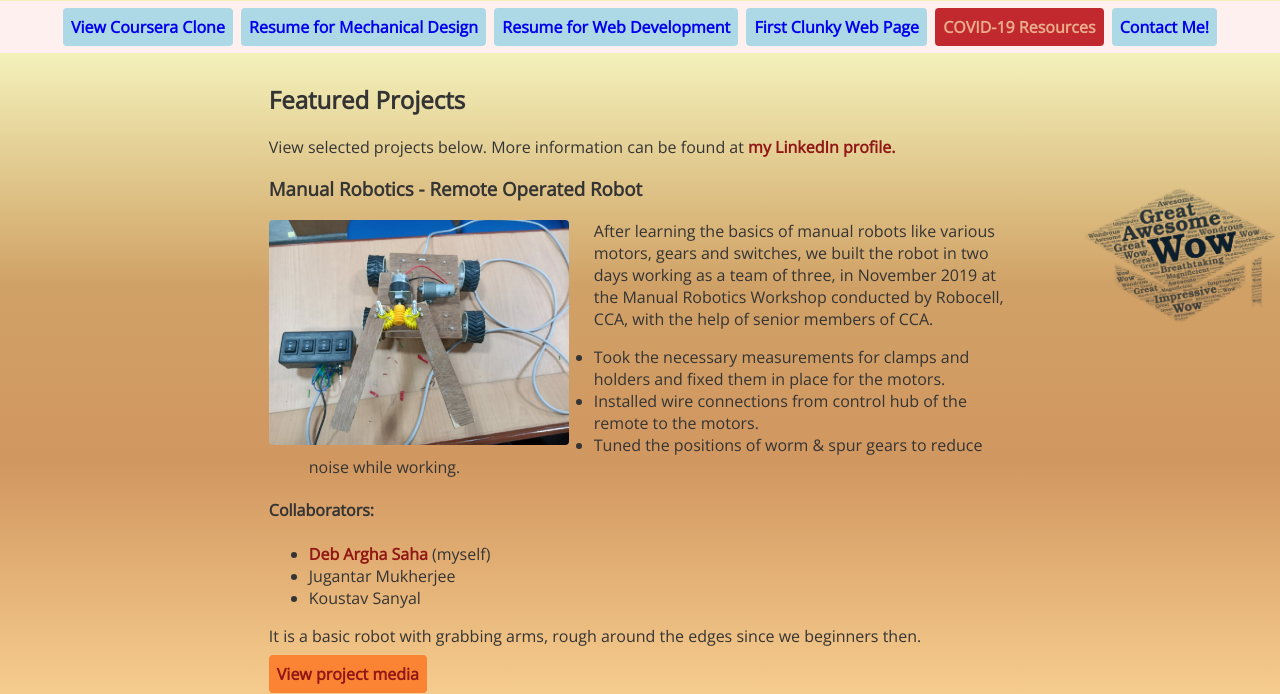
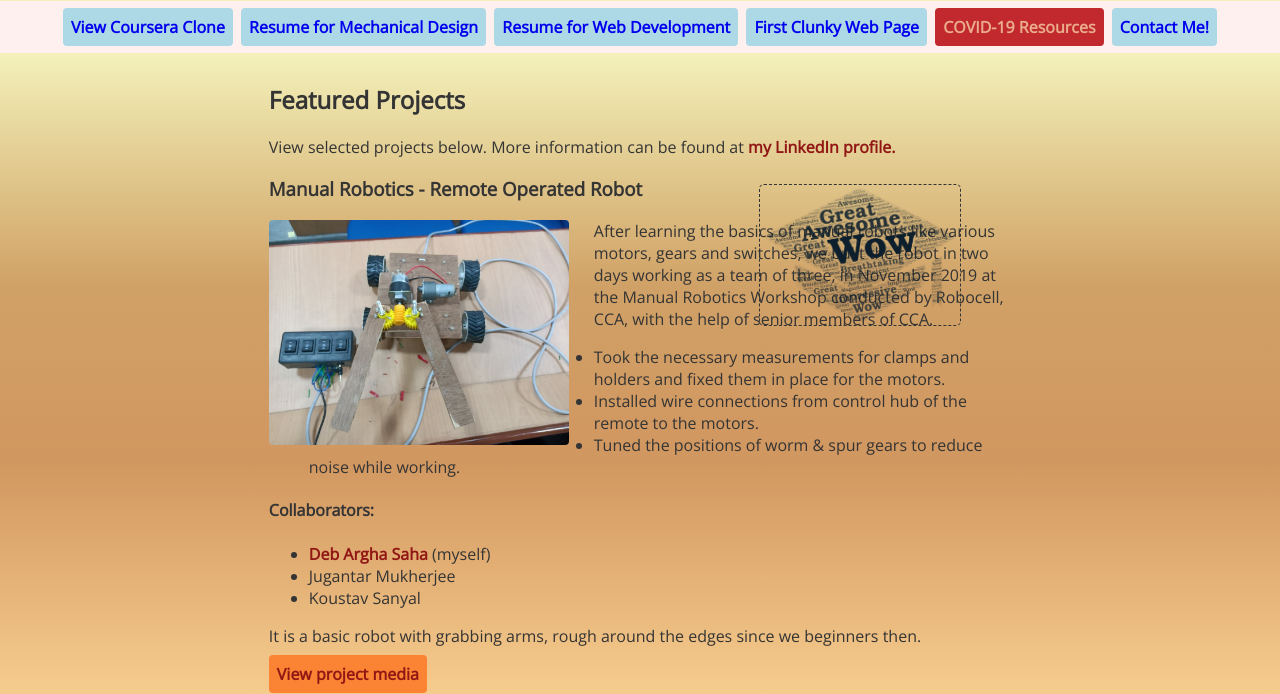
Before and after one commit to debarghano1/debarghano1.github.io, a PHP site: page /index.html in a window 1280 px wide. Shown: the part 475-1169 px from the top of the page. Run offline with PHP 8.4, Linux system fonts and the light colour scheme.

Commit message:
Add files via upload

```diff
--- a/css/resume-styles.css
+++ b/css/resume-styles.css
@@ -31,18 +31,21 @@ a:visited {
 }
 #swag{
 	/*wow! icon*/
-	margin: 0 auto;
+	display: inline-block;
+	outline: 1px dashed;
+	margin: 0 25%;
+	width: 20%;
+	max-width: 200px;
 	position: fixed;
 	bottom: 0;
 	right: 0;
-	width: 20%;
-	max-width: 200px;
 	z-index: 2;
 }
 @media only screen and (max-width: 450px){
 	#swag{
 		/*hiding the wow swag icon in case of small screens*/
 		position: static;
+		width: 100%;
 	}
 }
 
```
